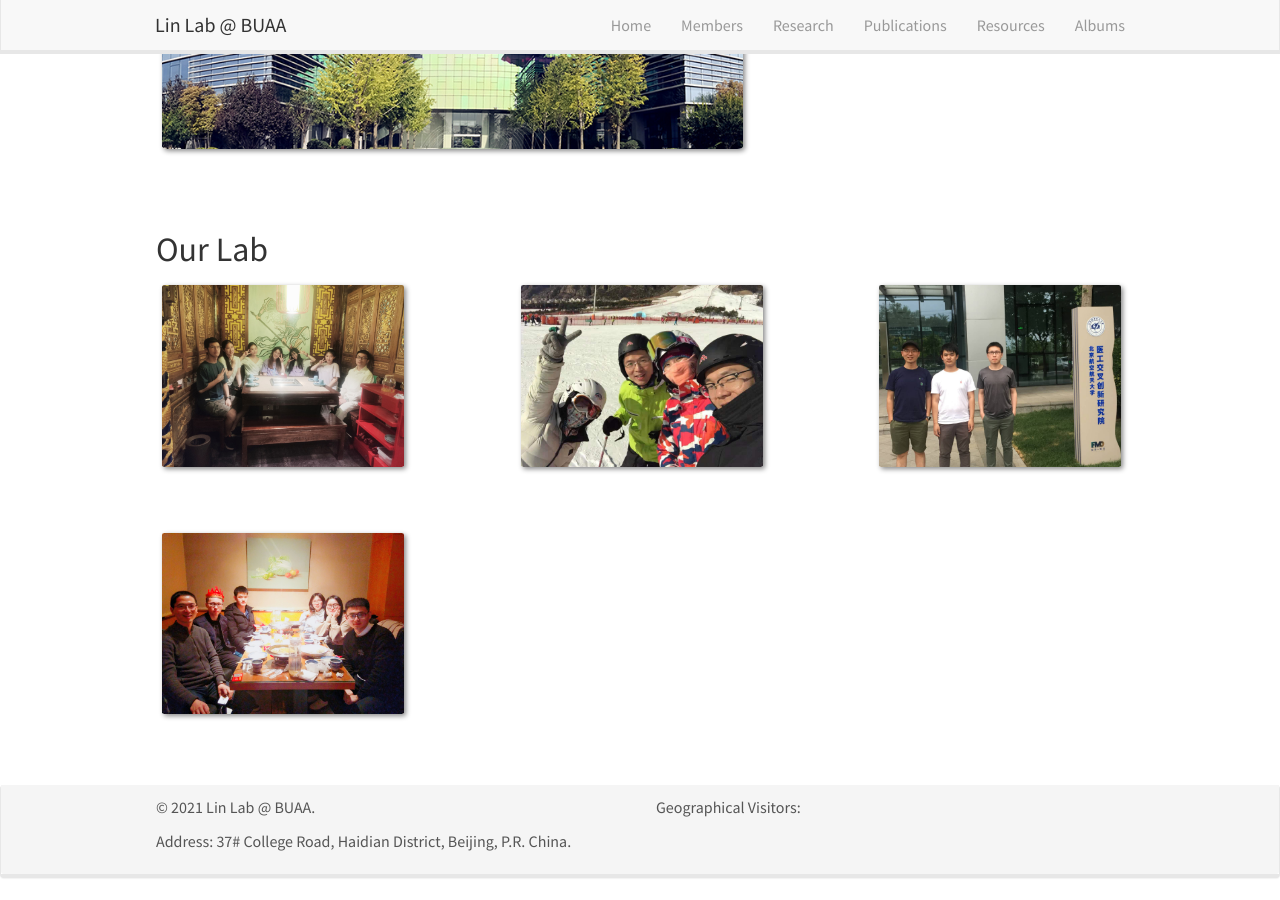
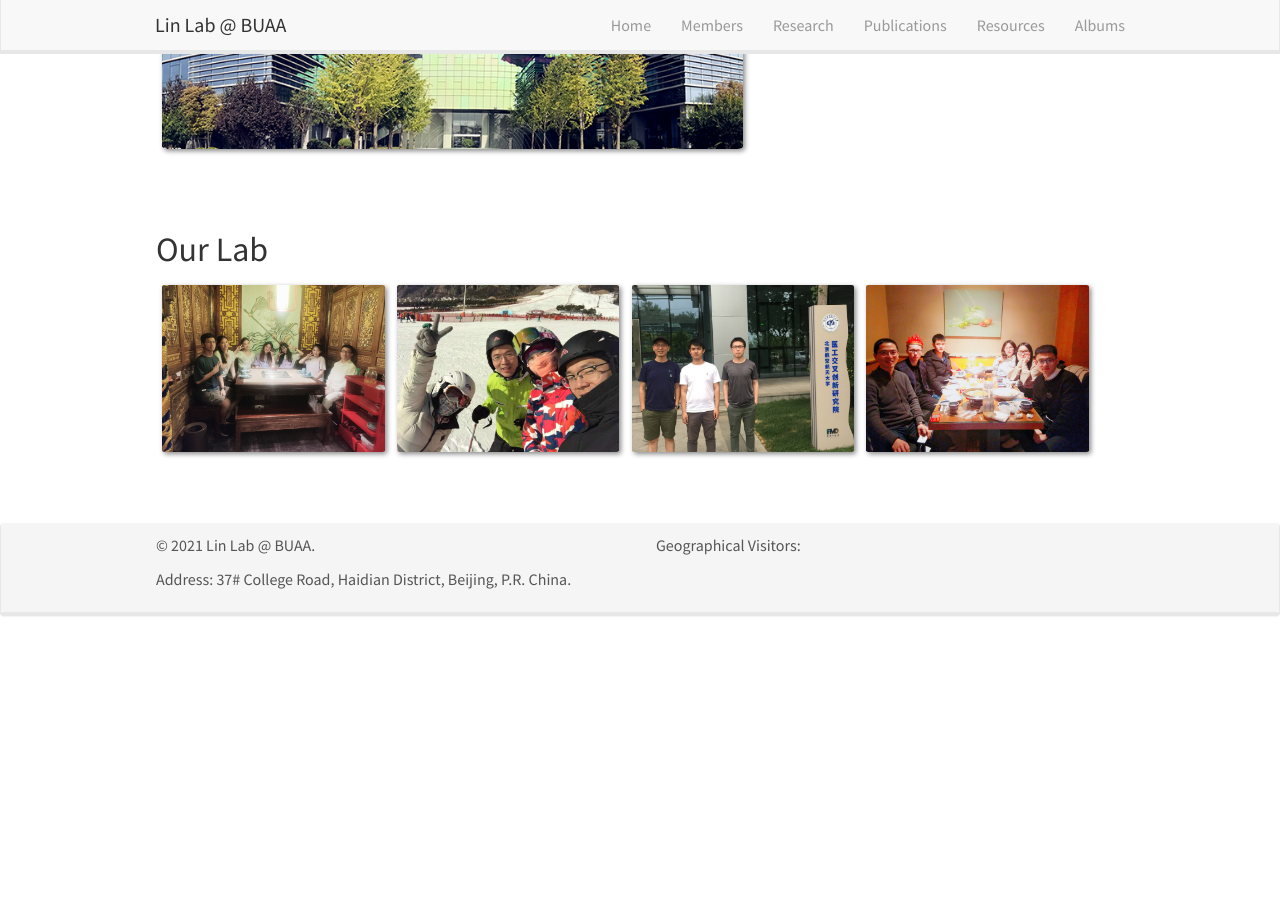
Before and after one commit to linxubo/linxubo.github.io, a Jekyll site: the page built from _pages/albums.md, in a window 1280 px wide and 900 px high, scrolled down 760 px. Built offline with Jekyll 4.4.1, drawn with Linux system fonts in a browser that asks for light colours; nearby versions of some CDN libraries; a script that is not in the unit is left out; after the commit the page ends 1398 px from its top, so only the background shows below that.

Commit message:
Update albums.md

```diff
--- a/_pages/albums.md
+++ b/_pages/albums.md
@@ -20,8 +20,8 @@
 
 ## Our Lab
 <figure>
-<img src="{{ site.url }}{{ site.baseurl }}/images/Groups/202106.jpg" width="25%" >
-<img src="{{ site.url }}{{ site.baseurl }}/images/Groups/201912.jpg" width="25%" >
-<img src="{{ site.url }}{{ site.baseurl }}/images/Groups/201907.jpg" width="25%" >
-<img src="{{ site.url }}{{ site.baseurl }}/images/Groups/201901.jpg" width="25%" >
+<img src="{{ site.url }}{{ site.baseurl }}/images/Groups/202106.jpg" width="23%" >
+<img src="{{ site.url }}{{ site.baseurl }}/images/Groups/201912.jpg" width="23%" >
+<img src="{{ site.url }}{{ site.baseurl }}/images/Groups/201907.jpg" width="23%" >
+<img src="{{ site.url }}{{ site.baseurl }}/images/Groups/201901.jpg" width="23%" >
 </figure>
```
